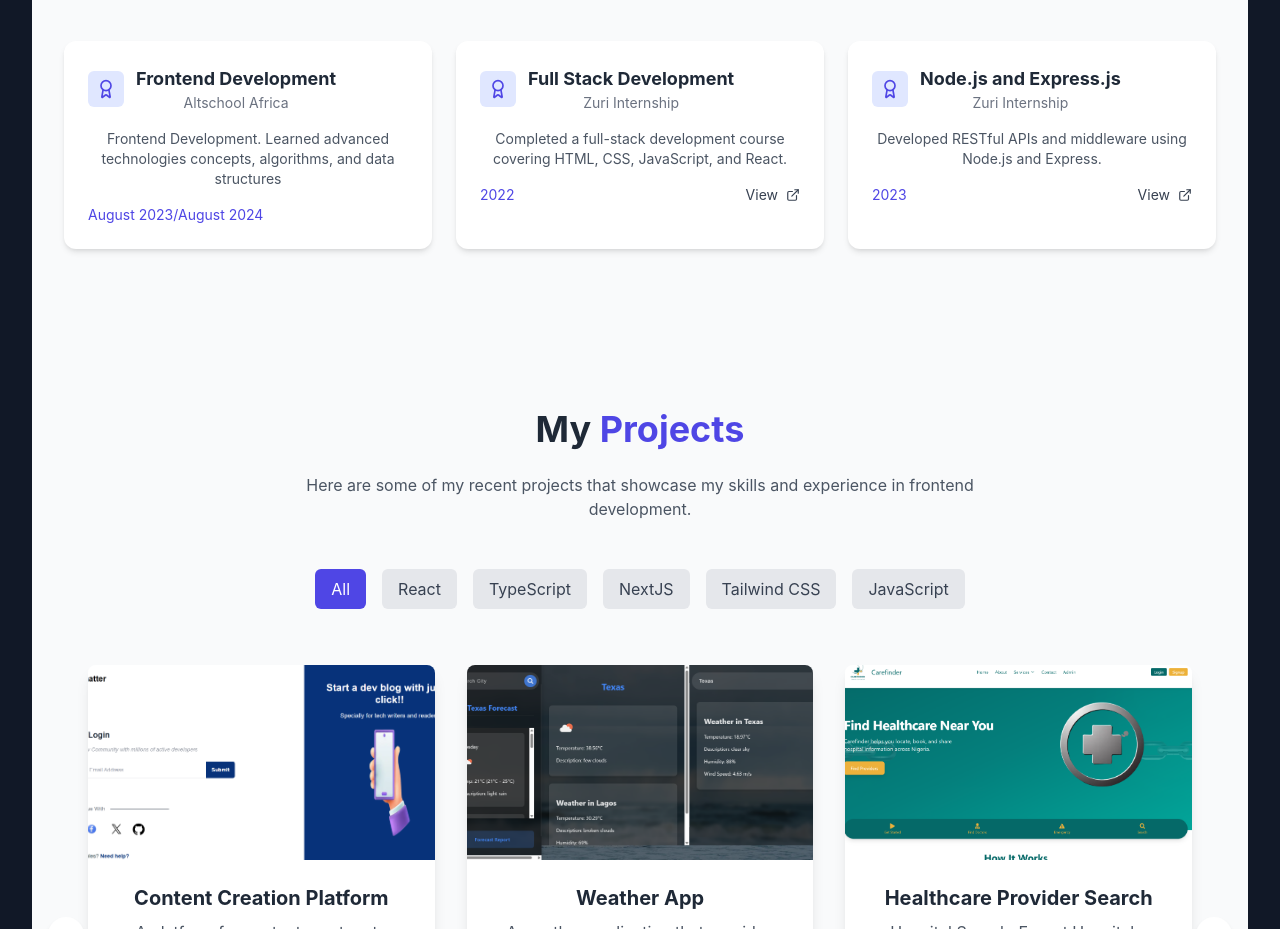
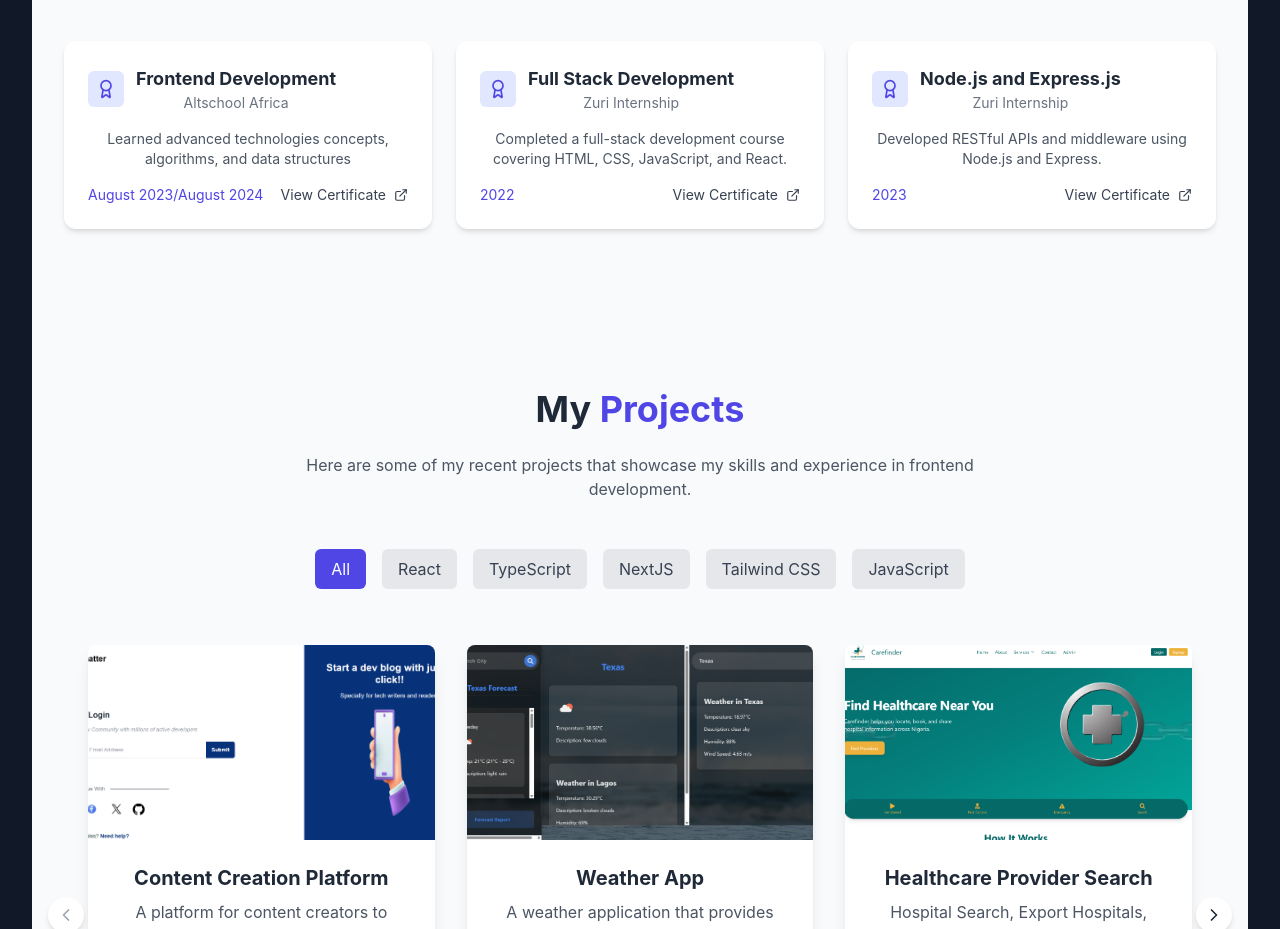
Before and after one commit to umarfaroukpa/portfolio, a React (Vite) app: page / in a window 1280 px wide. Shown: the part 2800-3729 px from the top of the page. Built offline with nearby package versions, Linux system fonts and the light colour scheme.

Commit message:
adding certificate in progress components

```diff
--- a/src/components/Progress.tsx
+++ b/src/components/Progress.tsx
@@ -18,7 +18,7 @@
     icon: React.ReactNode;
 }
 
-// Sample certification data (replace with your actual certifications)
+// certification data
 const certificationsData: Certification[] = [
     {
         id: 1,
@@ -26,8 +26,8 @@
         issuer: 'Altschool Africa',
         date: 'August 2023/August 2024',
         category: 'Frontend',
-        link: '',
-        description: 'Frontend Development. Learned advanced technologies concepts, algorithms, and data structures',
+        link: 'https://drive.google.com/file/d/1aGHXfYkwiwHUNMnZDn7-vvWClIj8mDrf/view?usp=sharing',
+        description: 'Learned advanced technologies concepts, algorithms, and data structures',
     },
     {
         id: 2,
@@ -49,7 +49,7 @@
     },
 ];
 
-// Certification categories (aligned with skills categories from About.tsx)
+// Certification categories
 const certificationCategories: CertificationCategory[] = [
     {
         category: 'All',
@@ -168,7 +168,7 @@
                                             className="flex items-center gap-1 md:gap-2 text-xs md:text-sm text-gray-700 dark:text-gray-300 hover:text-indigo-600 dark:hover:text-indigo-400 transition-colors"
                                             aria-label={`View ${cert.title} certificate`}
                                         >
-                                            <span>View</span>
+                                            <span>View Certificate</span>
                                             <ExternalLink size={14} />
                                         </a>
                                     )}
```
